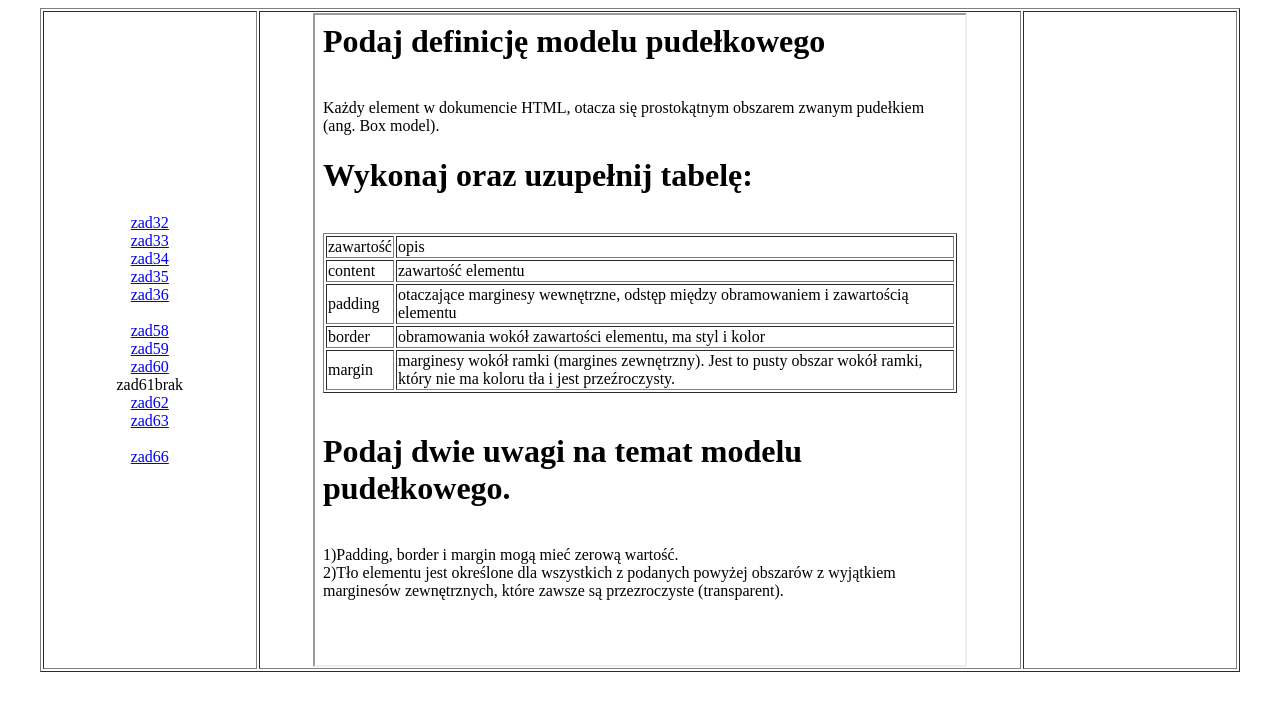
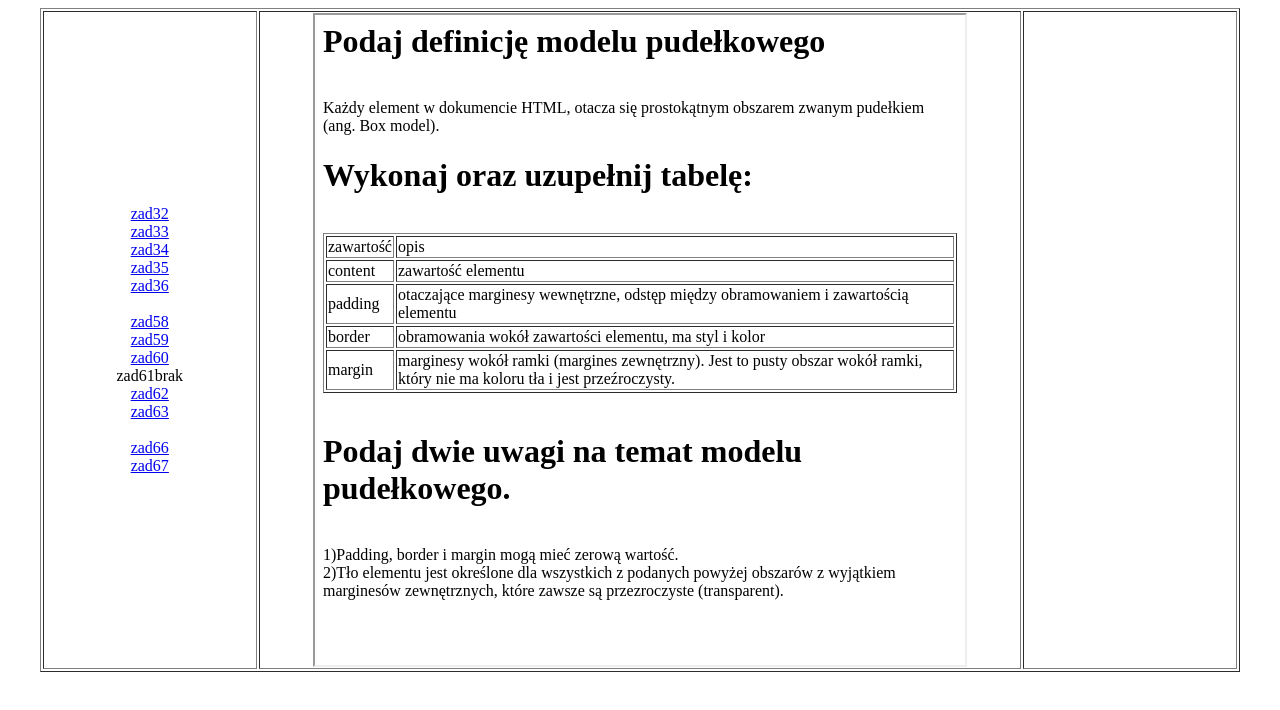
Before and after one commit to C1o1s/3cos1, a plain HTML site: page index.html in a window 1280 px wide. Drawn offline with Linux system fonts and the light colour scheme.

Commit message:
Update index.html

```diff
--- a/index.html
+++ b/index.html
@@ -18,6 +18,7 @@
  <a href="zadanie62_maks.html" target="strony">zad62</a> <br>
   <a href="zadanie63_maks.html" target="strony">zad63</a> <br><br>
    <a href="zadanie66_maks.html" target="strony">zad66</a> <br>
+ <a href="zadanie67_maks.html" target="strony">zad67</a> <br>
 </td>
 <td align=center><iframe width=650 height=650 name="strony" src="zadanie32_maks.html" border="0"></iframe>
 </td>
```
